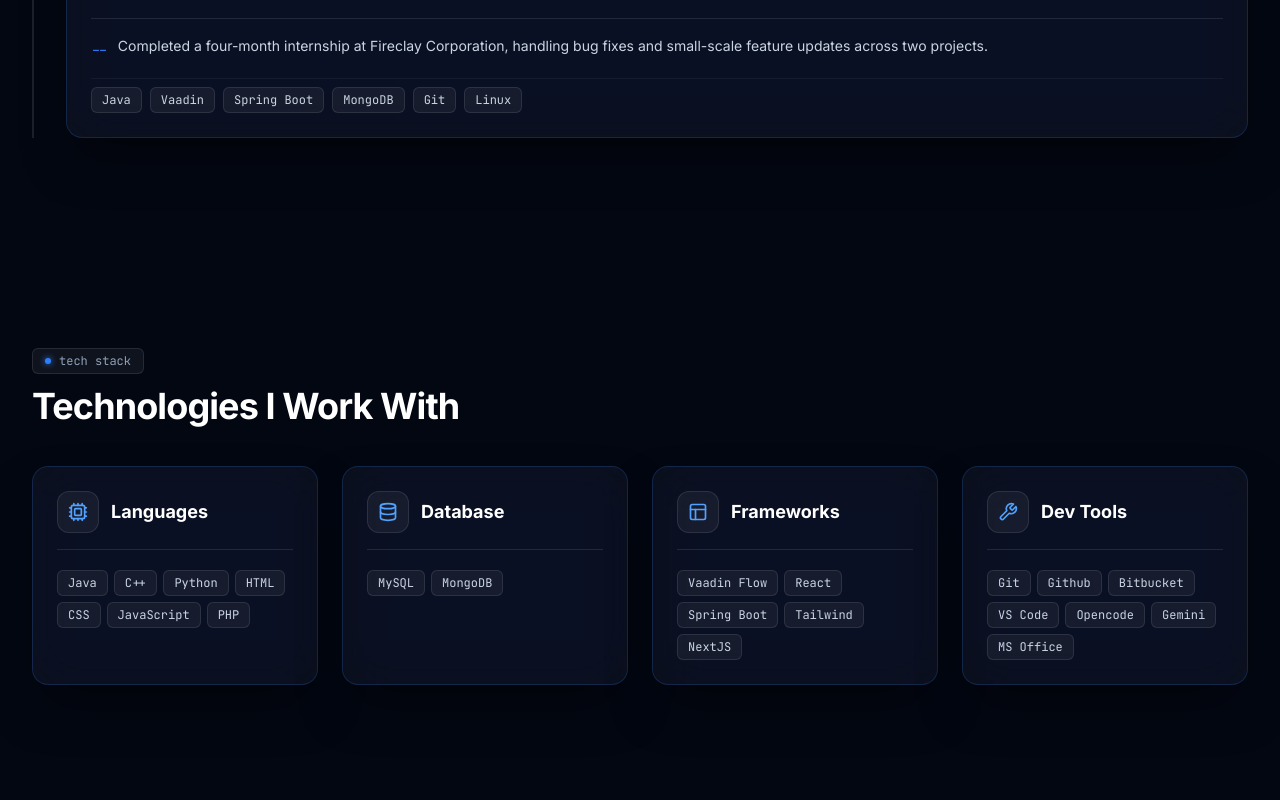
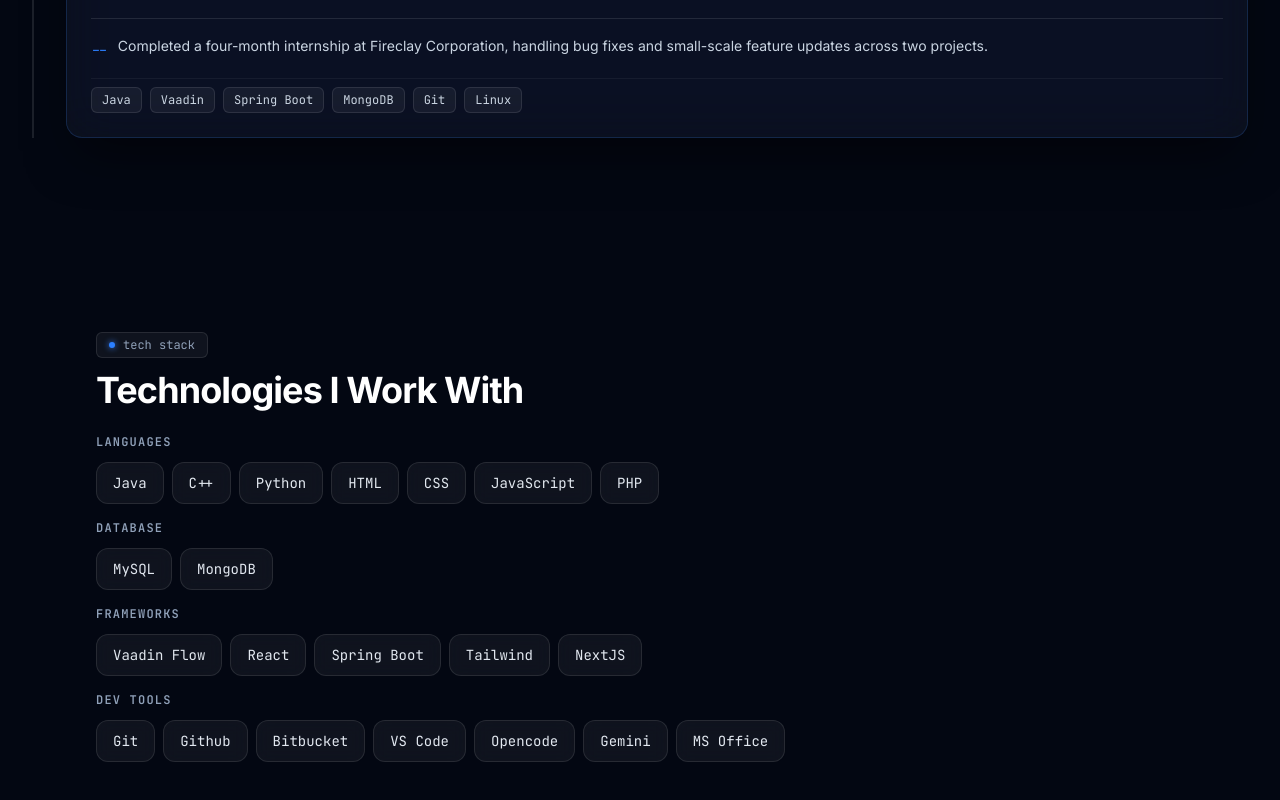
Before and after one commit to VianVargas/Portfolio, a Next.js app: page / in a window 1280 px wide. Shown: the part 1980-2780 px from the top of the page. Built offline with nearby package versions, Linux system fonts and the light colour scheme.

Commit message:
TechStack: redesign to glass pill layout, remove interactivity

```diff
--- a/src/components/sections/TechStack.tsx
+++ b/src/components/sections/TechStack.tsx
@@ -1,98 +1,65 @@
-"use client";
+'use client';
 
-import { motion } from "motion/react";
-import { Layout, Database, Braces, Wrench, Cpu } from "lucide-react";
-import type { ThemeMode } from "@/types";
-import { TECH_STACK } from "@/config/tech-stack";
+import { motion } from 'motion/react';
+import type { ThemeMode } from '@/types';
+import { TECH_STACK } from '@/config/tech-stack';
 
 interface Props {
   themeMode?: ThemeMode;
 }
 
-const categoryIcons: Record<string, React.ElementType> = {
-  "Tech Stack": Braces,
-  Database: Database,
-  Frameworks: Layout,
-  "Dev Tools": Wrench,
-};
-
-export default function TechStack({ themeMode = "dark" }: Props) {
-  const isLight = themeMode === "light";
+export default function TechStack({ themeMode = 'dark' }: Props) {
+  const isLight = themeMode === 'light';
 
   return (
-    <section id="tech" className="py-20 px-4 sm:px-6 lg:px-8 max-w-7xl mx-auto">
-      <div className="space-y-10">
+    <section id="tech" className="py-16 px-4 sm:px-6 lg:px-8 max-w-6xl mx-auto">
+      <div className="space-y-6">
         <motion.div
           initial={{ opacity: 0, y: 15 }}
           whileInView={{ opacity: 1, y: 0 }}
           viewport={{ once: true }}
           className="space-y-3"
         >
-          <div
-            className={`inline-flex items-center gap-2 px-3 py-1 rounded-md border text-xs font-mono ${
-              isLight
-                ? "bg-blue-50 border-blue-200 text-blue-800"
-                : "bg-white/5 border-white/10 text-slate-400"
-            }`}
-          >
+          <div className={`inline-flex items-center gap-2 px-3 py-1 rounded-md border text-xs font-mono ${
+            isLight ? 'bg-blue-50 border-blue-200 text-blue-800' : 'bg-white/5 border-white/10 text-slate-400'
+          }`}>
             <span className="w-1.5 h-1.5 rounded-full bg-blue-500 shadow-[0_0_6px_#3b82f6]" />
             <span>tech stack</span>
           </div>
 
-          <h2
-            className={`text-3xl sm:text-4xl font-bold tracking-tight font-sans ${
-              isLight ? "text-slate-900" : "text-white"
-            }`}
-          >
+          <h2 className={`text-3xl sm:text-4xl font-bold tracking-tight font-sans ${
+            isLight ? 'text-slate-900' : 'text-white'
+          }`}>
             Technologies I Work With
           </h2>
         </motion.div>
 
-        <div className="grid grid-cols-1 md:grid-cols-2 lg:grid-cols-4 gap-6">
-          {TECH_STACK.map((group, idx) => {
-            const IconComp = categoryIcons[group.category] || Cpu;
-            return (
+        <div className="space-y-4">
+          {TECH_STACK.map((group, groupIdx) => (
             <motion.div
               key={group.category}
               initial={{ opacity: 0, y: 20 }}
               whileInView={{ opacity: 1, y: 0 }}
               viewport={{ once: true }}
-                transition={{ duration: 0.5, delay: idx * 0.1 }}
-                className={`liquid-glass rounded-2xl p-6 border transition-all shadow-xl ${
-                  isLight ? "bg-white/90 border-blue-200" : "border-white/10"
-                }`}
+              transition={{ duration: 0.4, delay: groupIdx * 0.1 }}
+              className="space-y-3"
             >
-                <div
-                  className={`flex items-center gap-3 border-b pb-4 mb-5 ${
-                    isLight ? "border-blue-100" : "border-white/10"
-                  }`}
-                >
-                  <div
-                    className={`p-2.5 rounded-xl border ${
-                      isLight
-                        ? "bg-blue-50 border-blue-200 text-blue-600"
-                        : "bg-white/5 border-white/10 text-blue-400"
-                    }`}
-                  >
-                    <IconComp className="w-5 h-5" />
-                  </div>
-                  <div>
-                    <h3
-                      className={`font-bold text-lg font-sans ${isLight ? "text-slate-900" : "text-white"}`}
-                    >
+              <div className="flex items-center gap-3">
+                <h3 className={`text-xs font-mono font-semibold tracking-widest uppercase ${
+                  isLight ? 'text-slate-500' : 'text-slate-400'
+                }`}>
                   {group.category}
                 </h3>
               </div>
-                </div>
 
-                <div className="flex flex-wrap gap-1.5 font-mono text-xs">
+              <div className="flex flex-wrap gap-2">
                 {group.skills.map((skill) => (
                   <span
                     key={skill.name}
-                      className={`px-2.5 py-1 rounded-md border ${
+                    className={`px-3.5 py-2 sm:px-4 sm:py-2.5 rounded-xl border text-xs sm:text-sm font-mono ${
                       isLight
-                          ? "bg-blue-50 border-blue-200 text-blue-900"
-                          : "bg-white/5 border-white/10 text-slate-300"
+                        ? 'bg-white/60 backdrop-blur-sm border-blue-200/50 text-slate-800'
+                        : 'bg-white/5 backdrop-blur-sm border-white/10 text-slate-200'
                     }`}
                   >
                     {skill.name}
@@ -100,8 +67,7 @@
                 ))}
               </div>
             </motion.div>
-            );
-          })}
+          ))}
         </div>
       </div>
     </section>
```
Lines whose indentation alone changed are shown as unchanged.
